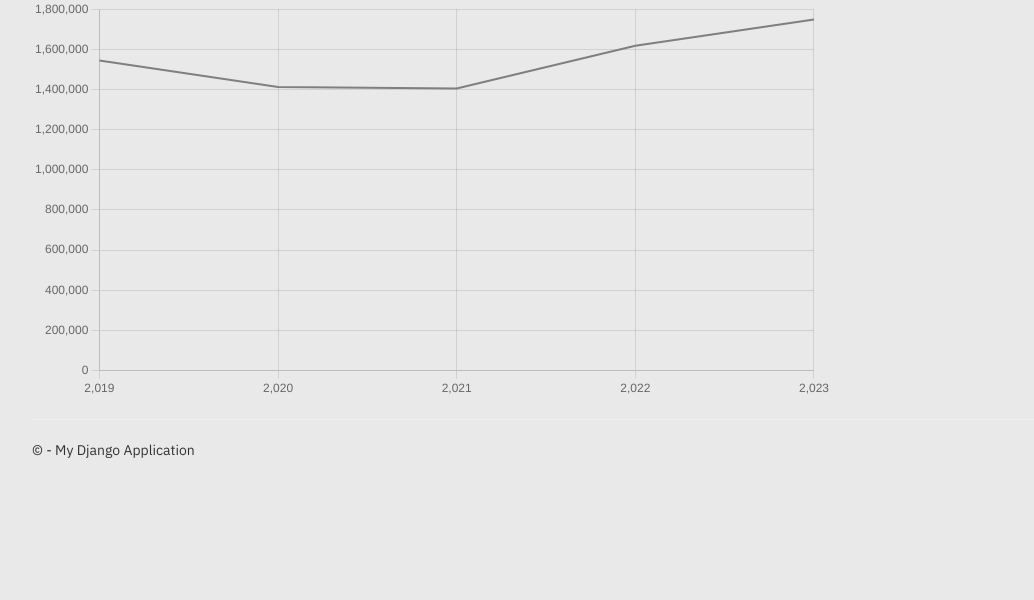
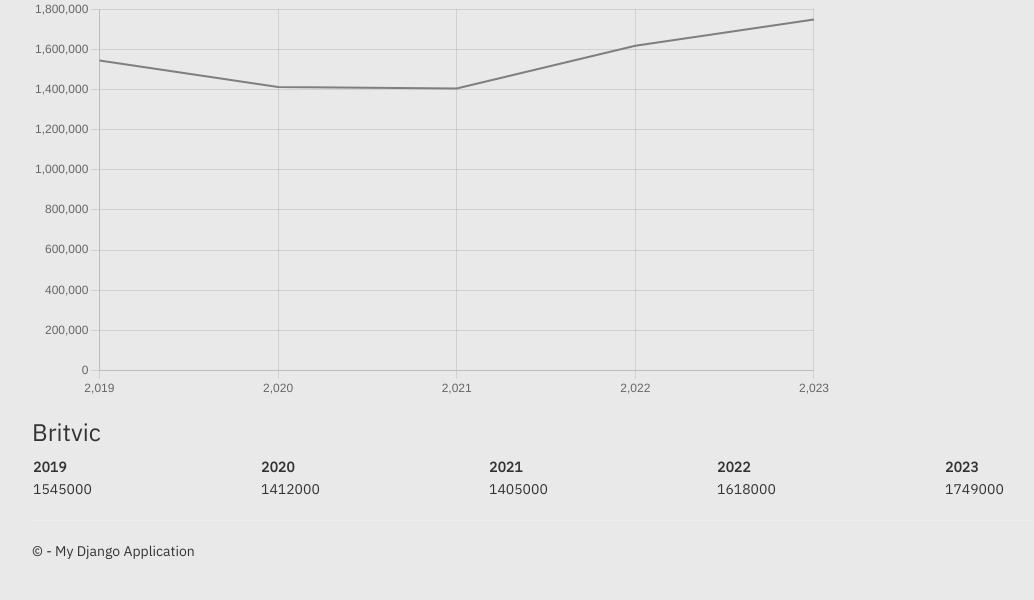
Before and after one commit to UncleCook/Platform_v1_0, a Django app: page /analytics/ in a window 1280 px wide. Shown: the part 200-800 px from the top of the page, without its empty margins (38-1072 px from the left). Run offline with Django 3.2, Linux system fonts and the light colour scheme; data comes from the database, SQL or seed files in the repository; some libraries are stand-ins or nearby versions.

Commit message:
Added table with company financials that are shown in the chart

```diff
--- a/Platform_v1_0/Platform_v1_0/urls.py
+++ b/Platform_v1_0/Platform_v1_0/urls.py
@@ -22,6 +22,7 @@
     path('trading-chart-child-numberbondsbuyvalue/', views.bidding_data, name='trading-chart-child-numberbondsbuyvalue'),
     path('json/', views.json_response),
     path('financials-chart/', views.financials_data, name='financials-chart'),
+    path('financials-data/', views.financials_data, name='financials-data'),
 
 
     path('login/',
--- a/Platform_v1_0/app/templates/app/analytics.html
+++ b/Platform_v1_0/app/templates/app/analytics.html
@@ -88,10 +88,68 @@
 </script>
 
 
+
+
 <div style="width: 100%; max-width: 800px; max-height: 500px">
     <h3 style="font-weight: bold; text-align: center">Company Financials Chart</h3>
     <canvas id="financials-chart" data-url="{% url 'financials-chart' %}"></canvas>
 </div>
 
 
+
+
+<h3>Britvic</h3> <!-- Company name hardcoded for now -->
+
+<table style="width:100%">
+    <!-- Years hardcoded for now but may benefit from sourcing from database in future -->
+    <tr>
+        <th>2019</th>
+        <th>2020</th>
+        <th>2021</th>
+        <th>2022</th>
+        <th>2023</th>
+    </tr>
+    <tr id="financials-data" data-url="{% url 'financials-data' %}">
+        <td id="financials-table-1"></td>
+        <td id="financials-table-2"></td>
+        <td id="financials-table-3"></td>
+        <td id="financials-table-4"></td>
+        <td id="financials-table-5"></td>
+    </tr>
+</table>
+
+
+
+
+<script>
+
+    // Company financials data sourcing
+    // Data is stored as an Array of Objects
+    $(function () {
+        $.ajax({
+            url: $("#financials-data").data("url"),
+            type: 'GET',
+            success: function (data) {
+
+                const companyData = data.filter(item => item.company === 'Britvic');
+
+                const data2019 = companyData.filter(item => item.year === 2019);
+                const data2020 = companyData.filter(item => item.year === 2020);
+                const data2021 = companyData.filter(item => item.year === 2021);
+                const data2022 = companyData.filter(item => item.year === 2022);
+                const data2023 = companyData.filter(item => item.year === 2023);
+
+                $("#financials-table-1").html(data2019[0].turnover);
+                $("#financials-table-2").html(data2020[0].turnover);
+                $("#financials-table-3").html(data2021[0].turnover);
+                $("#financials-table-4").html(data2022[0].turnover);
+                $("#financials-table-5").html(data2023[0].turnover);
+            }
+        });
+    });
+
+
+</script>
+
+
 {% endblock %}
```
